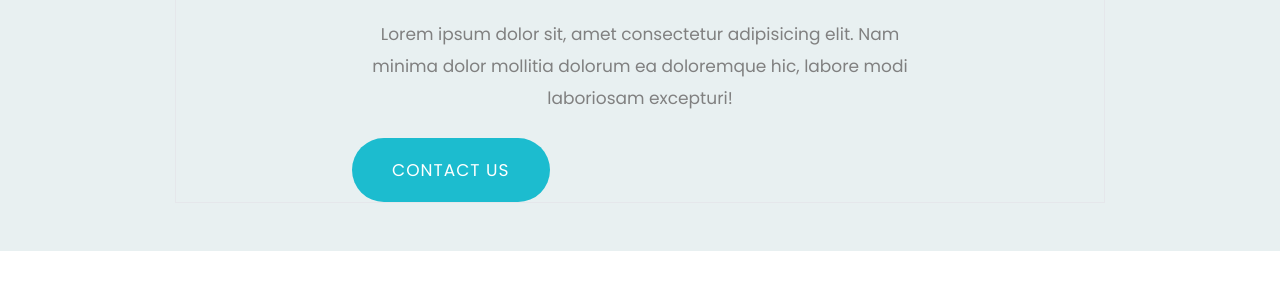
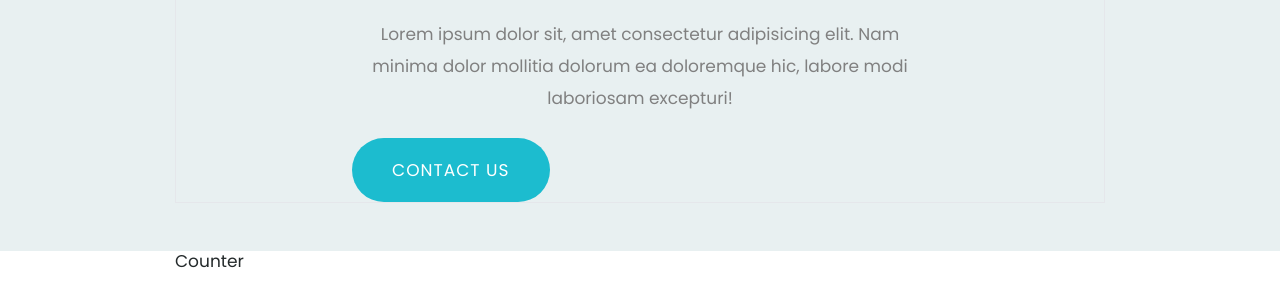
Before and after one commit to mehedihasan8/HTML_CSS, a website: page project3-tailwind/index.html in a window 1280 px wide. Shown: the part 306-612 px from the top of the page. Drawn offline with nearby package versions, Linux system fonts and the light colour scheme.

Commit message:
start counter section

```diff
--- a/project3-tailwind/index.html
+++ b/project3-tailwind/index.html
@@ -230,6 +230,16 @@
     </section>
     <!--end hero section  -->
 
+    <!-- start counter section  -->
+
+    <section class="counter">
+      <div class="container mx-auto h-full">
+        <h1>Counter</h1>
+      </div>
+    </section>
+
+    <!-- end counter section  -->
+
     <!-- script  -->
 
     <!-- main script  -->
```
Also changed, not shown: project3-tailwind/dist/output.css.
